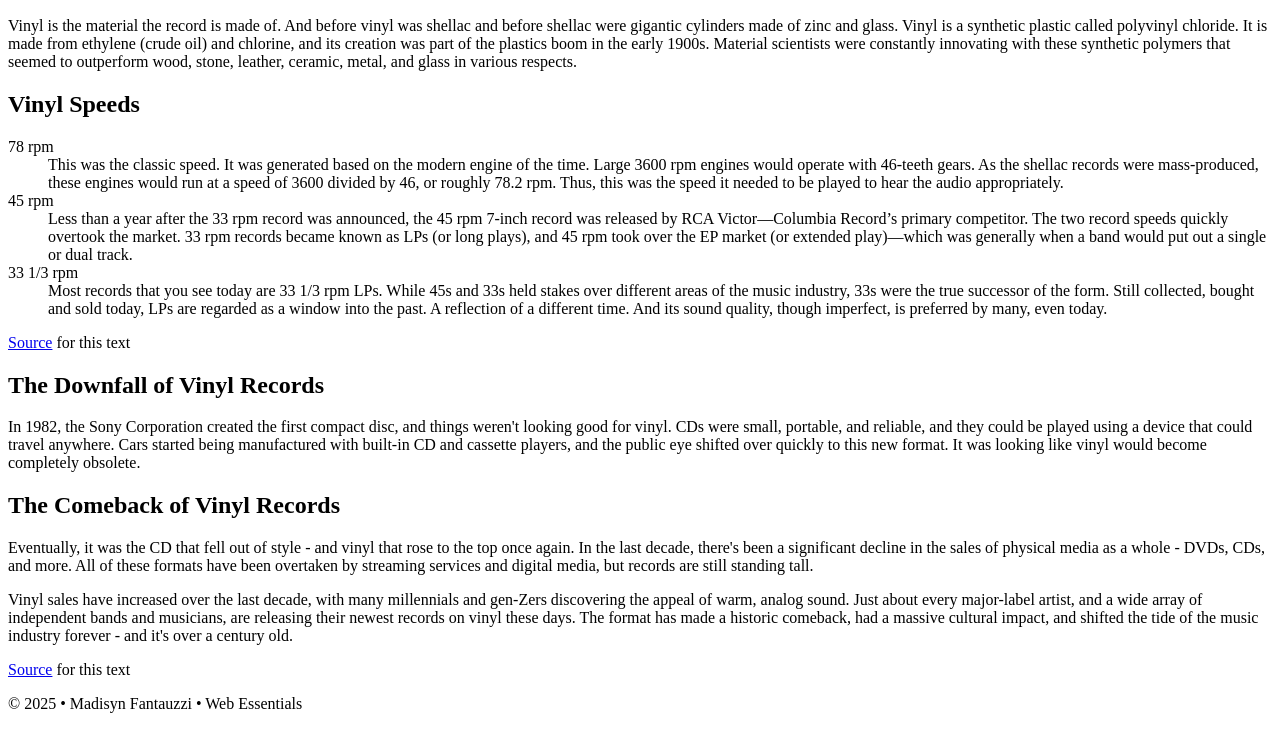
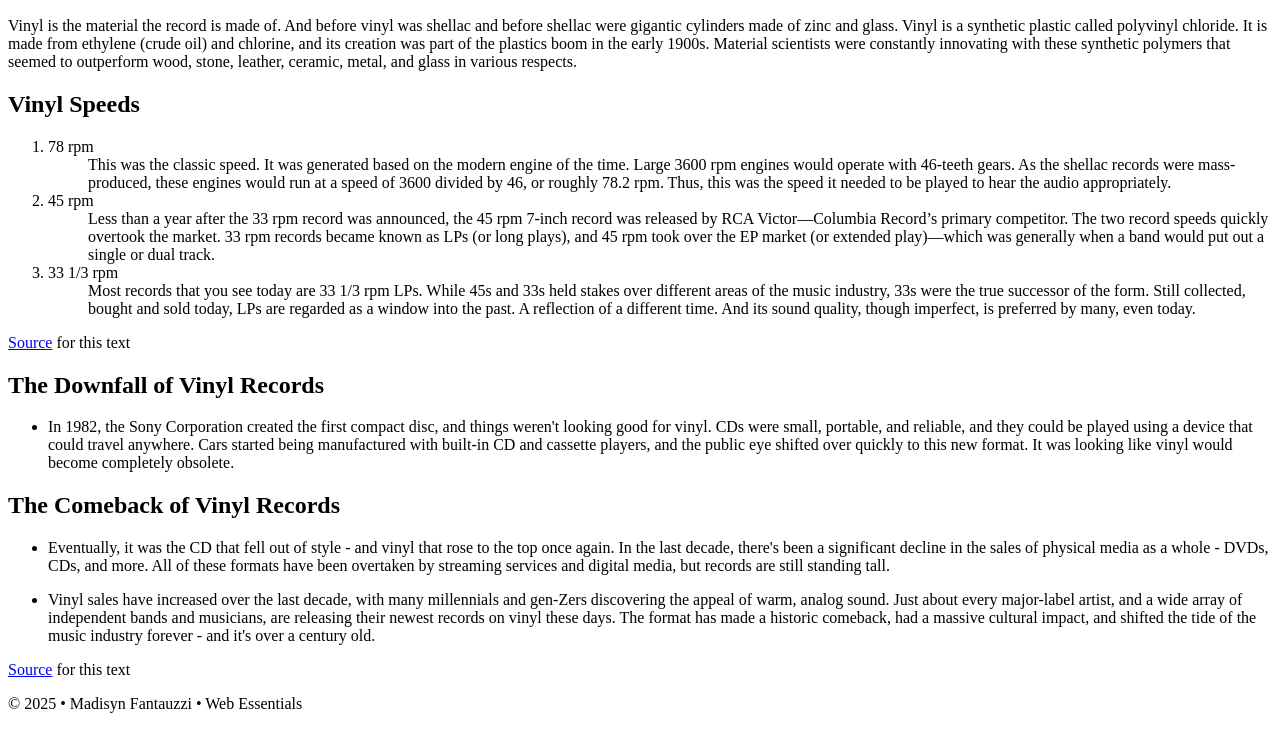
Before and after one commit to mfantauzzi16/dwdd1600, a plain HTML site: page 03hand-coding/history.html in a window 1280 px wide. Shown: the part 188-917 px from the top of the page. Drawn offline with Linux system fonts and the light colour scheme.

Commit message:
Add files via upload

```diff
--- a/03hand-coding/history.html
+++ b/03hand-coding/history.html
@@ -1,5 +1,6 @@
 <!DOCTYPE html>
 <html lang="en">
+
 <head>
     <meta charset="UTF-8">
     <meta name="author" content="Madisyn Fantauzzi" />
@@ -7,6 +8,7 @@
     <meta name="viewport" content="width=device-width, initial-scale=1.0">
     <title>Spinning Tunes Vinyl: History</title>
 </head>
+
 <body>
     <!--Page Header-->
     <header>
@@ -25,30 +27,68 @@
     <main>
         <h1>History</h1>
         <h2>What is vinyl?</h2>
-        <p>Vinyl is the material the record is made of. And before vinyl was shellac and before shellac were gigantic cylinders made of zinc and glass. Vinyl is a synthetic plastic called polyvinyl chloride. It is made from ethylene (crude oil) and chlorine, and its creation was part of the plastics boom in the early 1900s. Material scientists were constantly innovating with these synthetic polymers that seemed to outperform wood, stone, leather, ceramic, metal, and glass in various respects.</p>
+        <p>Vinyl is the material the record is made of. And before vinyl was shellac and before shellac were gigantic
+            cylinders made of zinc and glass. Vinyl is a synthetic plastic called polyvinyl chloride. It is made from
+            ethylene (crude oil) and chlorine, and its creation was part of the plastics boom in the early 1900s.
+            Material scientists were constantly innovating with these synthetic polymers that seemed to outperform wood,
+            stone, leather, ceramic, metal, and glass in various respects.</p>
 
         <h2>Vinyl Speeds</h2>
-        <dl>
-            <dt>78 rpm</dt>
-            <dd>This was the classic speed. It was generated based on the modern engine of the time. Large 3600 rpm engines would operate with 46-teeth gears. As the shellac records were mass-produced, these engines would run at a speed of 3600 divided by 46, or roughly 78.2 rpm. Thus, this was the speed it needed to be played to hear the audio appropriately.</dd>
+        <ol>
+            <dl>
+            <li><dt>78 rpm</dt>
+            <dd>This was the classic speed. It was generated based on the modern engine of the time. Large 3600 rpm
+                engines would operate with 46-teeth gears. As the shellac records were mass-produced, these engines
+                would run at a speed of 3600 divided by 46, or roughly 78.2 rpm. Thus, this was the speed it needed to
+                be played to hear the audio appropriately.</dd></li>
 
-            <dt>45 rpm</dt>
-            <dd>Less than a year after the 33 rpm record was announced, the 45 rpm 7-inch record was released by RCA Victor—Columbia Record’s primary competitor. The two record speeds quickly overtook the market. 33 rpm records became known as LPs (or long plays), and 45 rpm took over the EP market (or extended play)—which was generally when a band would put out a single or dual track.</dd>
+            <li><dt>45 rpm</dt>
+            <dd>Less than a year after the 33 rpm record was announced, the 45 rpm 7-inch record was released by RCA
+                Victor—Columbia Record’s primary competitor. The two record speeds quickly overtook the market. 33 rpm
+                records became known as LPs (or long plays), and 45 rpm took over the EP market (or extended play)—which
+                was generally when a band would put out a single or dual track.</dd></li>
 
-            <dt>33 1/3 rpm</dt>
-            <dd> Most records that you see today are 33 1/3 rpm LPs. While 45s and 33s held stakes over different areas of the music industry, 33s were the true successor of the form. Still collected, bought and sold today, LPs are regarded as a window into the past. A reflection of a different time. And its sound quality, though imperfect, is preferred by many, even today.</dd>
+            <li><dt>33 1/3 rpm</dt>
+            <dd> Most records that you see today are 33 1/3 rpm LPs. While 45s and 33s held stakes over different areas
+                of the music industry, 33s were the true successor of the form. Still collected, bought and sold today,
+                LPs are regarded as a window into the past. A reflection of a different time. And its sound quality,
+                though imperfect, is preferred by many, even today.</dd></li>
         </dl>
+        </ol>
 
-        <p><a href="https://victrola.com/blogs/articles/beyond-the-needle-history-of-vinyl-records" target="_blank">Source</a> for this text</p>
+        <p><a href="https://victrola.com/blogs/articles/beyond-the-needle-history-of-vinyl-records"
+                target="_blank">Source</a> for this text</p>
 
         <h2>The Downfall of Vinyl Records</h2>
-        <p>In 1982, the Sony Corporation created the first compact disc, and things weren't looking good for vinyl. CDs were small, portable, and reliable, and they could be played using a device that could travel anywhere. Cars started being manufactured with built-in CD and cassette players, and the public eye shifted over quickly to this new format. It was looking like vinyl would become completely obsolete.</p>
+        <ul>
+            <li>
+                <p>In 1982, the Sony Corporation created the first compact disc, and things weren't looking good for
+                    vinyl. CDs were small, portable, and reliable, and they could be played using a device that could
+                    travel anywhere. Cars started being manufactured with built-in CD and cassette players, and the
+                    public eye shifted over quickly to this new format. It was looking like vinyl would become
+                    completely obsolete.</p>
+            </li>
+        </ul>
+        <h2>The Comeback of Vinyl Records</h2>
+        <ul>
+            <li>
+                <p>Eventually, it was the CD that fell out of style - and vinyl that rose to the top once again. In the
+                    last decade, there's been a significant decline in the sales of physical media as a whole - DVDs,
+                    CDs, and more. All of these formats have been overtaken by streaming services and digital media, but
+                    records are still standing tall.</p>
+            </li>
+            <li>
+                <p>Vinyl sales have increased over the last decade, with many millennials and gen-Zers discovering the
+                    appeal of warm, analog sound. Just about every major-label artist, and a wide array of independent
+                    bands and musicians, are releasing their newest records on vinyl these days. The format has made a
+                    historic comeback, had a massive cultural impact, and shifted the tide of the music industry forever
+                    - and it's over a century old.</p>
+            </li>
 
-        <h2>The Comeback of Vinyl Records</h2>
-        <p>Eventually, it was the CD that fell out of style - and vinyl that rose to the top once again. In the last decade, there's been a significant decline in the sales of physical media as a whole - DVDs, CDs, and more. All of these formats have been overtaken by streaming services and digital media, but records are still standing tall.</p>
-        <p>Vinyl sales have increased over the last decade, with many millennials and gen-Zers discovering the appeal of warm, analog sound. Just about every major-label artist, and a wide array of independent bands and musicians, are releasing their newest records on vinyl these days. The format has made a historic comeback, had a massive cultural impact, and shifted the tide of the music industry forever - and it's over a century old.</p>
+        </ul>
 
-        <p><a href="https://thesoundofvinyl.us/blogs/vinyl-101/the-history-of-vinyl-records" target="_blank">Source</a> for this text</p>
+        <p><a href="https://thesoundofvinyl.us/blogs/vinyl-101/the-history-of-vinyl-records" target="_blank">Source</a>
+            for this text</p>
     </main>
 
     <!--Page Footer-->
@@ -56,4 +96,5 @@
         <p>&copy; 2025 &bull; Madisyn Fantauzzi &bull; Web Essentials</p>
     </footer>
 </body>
+
 </html>
```
